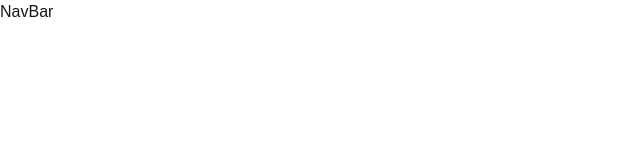
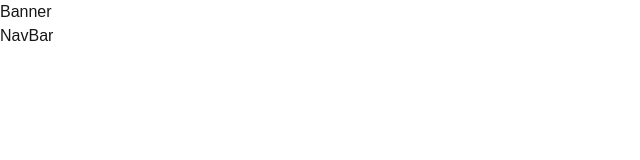
Before and after one commit to faisal03-develop/LittleKnot, a Next.js app: page / in a window 1280 px wide. Shown: the top 160 px of the page, without its empty margins (0-640 px from the left). Built offline with nearby package versions, Linux system fonts and the light colour scheme.

Commit message:
Initial Setup

```diff
--- a/src/app/page.tsx
+++ b/src/app/page.tsx
@@ -1,7 +1,10 @@
+
 import Navbar from "@/components/navbar/index"
+import SignUpBanner from "@/components/sign-up-banner/index"
 export default function Home() {
   return (
     <>
+    <SignUpBanner />
     <Navbar />
     </>
   );
--- /dev/null
+++ b/src/components/sign-up-banner/index.tsx
@@ -0,0 +1,5 @@
+export default function index() {
+  return (
+    <div>Banner</div>
+  )
+}
```
